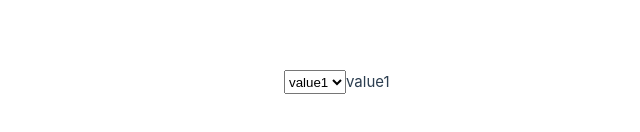
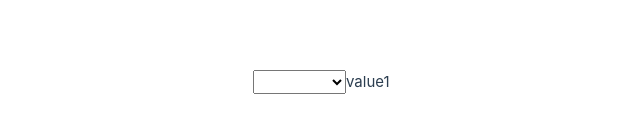
Before and after one commit to Incinerator67/vue3_exercises, a Vue app in the folder vue-project/: page / in a window 1280 px wide. Shown: the part 318-450 px from the top of the page, without its empty margins (294-934 px from the left). Built offline with nearby package versions, Linux system fonts and the light colour scheme.

Commit message:
ормирование селекта в цикле в Vue

```diff
--- a/vue-project/src/App.vue
+++ b/vue-project/src/App.vue
@@ -1,15 +1,13 @@
 <script>
 export default {
-  data() {return {selected: 'value1'}},
+  data() {return {selected: 'value1',
+  options: ['Monday', 'Tuesday', 'Wednesday','Thursday','Friday','Saturday','Sunday']}},
 }
 </script>
 <template>
- <select v-model="selected">
-		<option>value1</option>
-		<option>value2</option>
-		<option>value3</option>
+  <select v-model="selected">
+		<option v-for="option in options">{{ option }}</option>
 	</select>
-
 	<p>{{ selected }}</p>
 </template>
 <style scoped>
```
